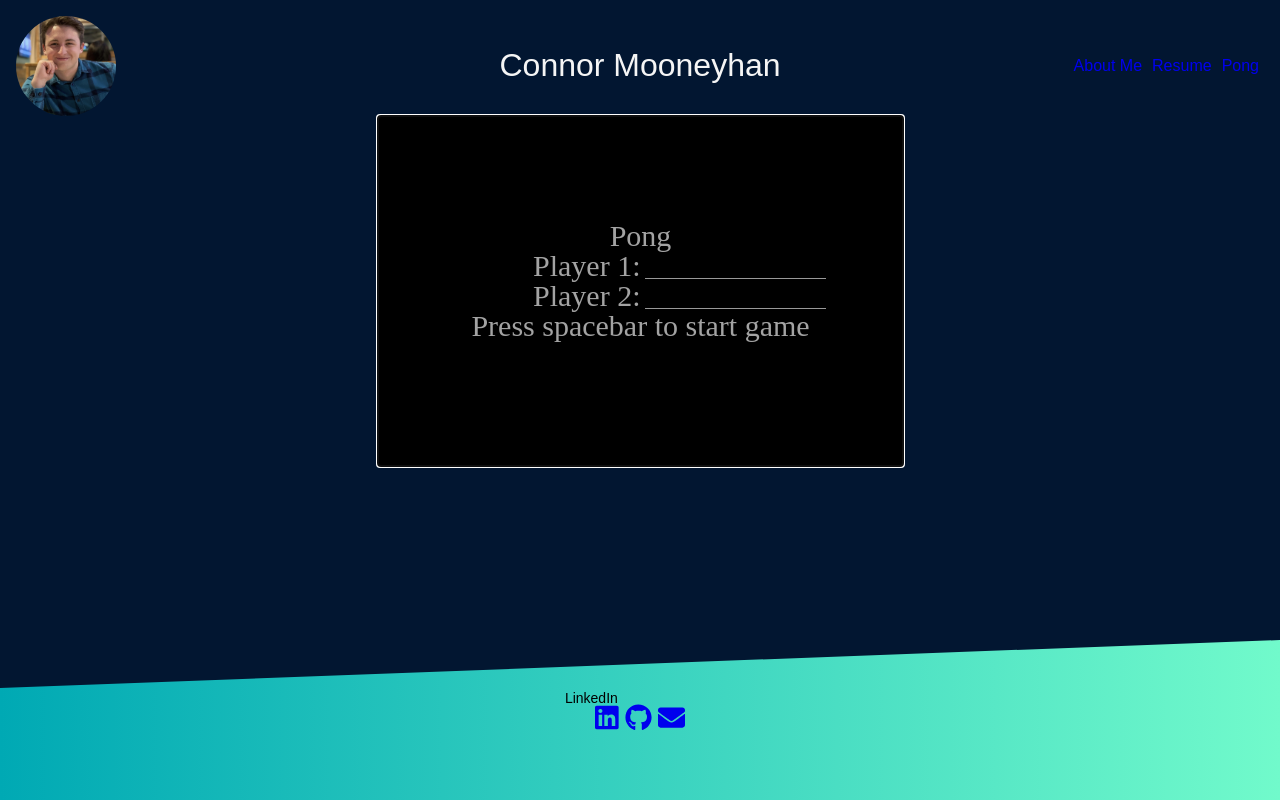
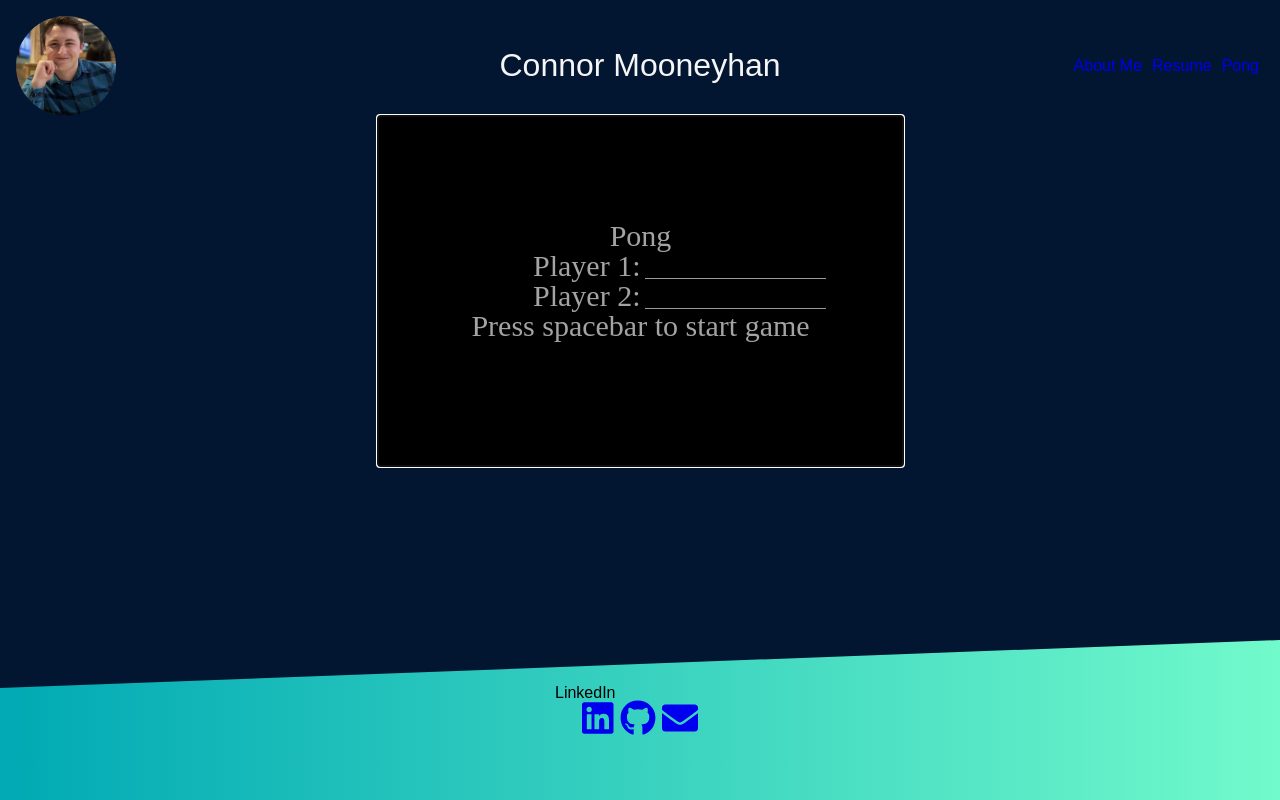
Before and after one commit to ConnorMooneyhan/personal-site, a React (Create React App) app: page /pong in a window 1280 px wide. In both pictures the pointer is over the link 606 px from the left and 722 px from the top of the page. Built offline with nearby package versions, Linux system fonts and the light colour scheme; a web font is replaced by a local one.

Commit message:
Adjust footer link hover spacing

```diff
--- a/package.json
+++ b/package.json
@@ -1,5 +1,5 @@
 {
-  "homepage": "https://ConnorMooneyhan.github.io",
+  "homepage": "https://connormooneyhan.github.io",
   "name": "connormooneyhan",
   "version": "0.1.0",
   "private": true,
--- a/src/components/Footer/_Footer.scss
+++ b/src/components/Footer/_Footer.scss
@@ -22,10 +22,10 @@
     a:hover::before {
       content: attr(data-tooltip);
       position: absolute;
-      font-size: 14px;
+      font-size: 1em;
       padding: 0 .2em;
-      top: -1em;
-      right: calc(100% - 29px);
+      top: -1.1em;
+      right: calc(100% - 2.5em);
       width: max-content;
       color: black;
       opacity: 0;
@@ -34,7 +34,7 @@
     }
 
     a > * {
-      font-size: 27px;
+      font-size: 36px;
     }
   }
 }
--- a/src/css/App.css
+++ b/src/css/App.css
@@ -61,10 +61,10 @@ h2 {
 .Footer__contact-info li a:hover::before {
   content: attr(data-tooltip);
   position: absolute;
-  font-size: 14px;
+  font-size: 1em;
   padding: 0 0.2em;
-  top: -1em;
-  right: calc(100% - 29px);
+  top: -1.1em;
+  right: calc(100% - 2.5em);
   width: max-content;
   color: black;
   opacity: 0;
@@ -72,7 +72,7 @@ h2 {
   animation: fade-in 50ms linear forwards;
 }
 .Footer__contact-info li a > * {
-  font-size: 27px;
+  font-size: 36px;
 }
 
 @keyframes fade-in {
```
